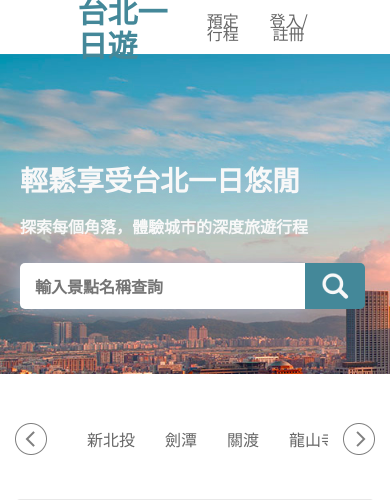
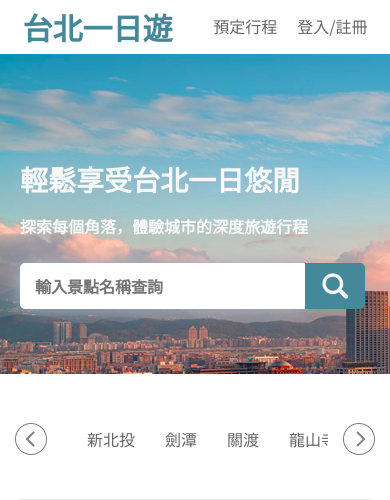
Before and after one commit to link-hsu/taipei-day-trip, a Flask app: page / in a window 390 px wide. Shown: the top 500 px of the page. Run offline with Flask 3, Linux system fonts and the light colour scheme; data comes from the database, SQL or seed files in the repository.

Commit message:
fix css setting for nav bar of mobile device

```diff
--- a/static/css/index.css
+++ b/static/css/index.css
@@ -36,6 +36,11 @@ body {
     width: calc(100% - 135px);
   }
 }
+@media (max-width: 600px) {
+  .nav div.nav_wrap {
+    width: calc(100% - 25px);
+  }
+}
 .nav div.nav_wrap div.nav_home {
   cursor: pointer;
   font-size: 30px;
@@ -64,6 +69,11 @@ body {
   font-weight: 500;
   line-height: 13.3px;
   font-family: "Noto Sans TC";
+}
+@media (max-width: 360px) {
+  .nav div.nav_wrap div.nav_menu button.nav_button {
+    padding: 5px;
+  }
 }
 
 div.main_page {
--- a/static/css/index.scss
+++ b/static/css/index.scss
@@ -11,6 +11,11 @@
 }
 @mixin screen600 {
     @media (max-width: 600px) {
+        @content;
+    }
+}
+@mixin screen360 {
+    @media (max-width: 360px) {
         @content;
     }
 }
@@ -43,6 +48,9 @@ body {
         @include screen1200() {
             width: calc(100% - 135px);
         }
+        @include screen600() {
+            width: calc(100% - 25px);
+        }
         div.nav_home {
             cursor: pointer;
             font-size: 30px;
@@ -68,6 +76,9 @@ body {
                 font-weight: 500;
                 line-height: 13.3px;
                 font-family: "Noto Sans TC";
+                @include screen360() {
+                    padding: 5px;
+                }
             }
         }
     }
```
Also changed, not shown: 1 other file.
